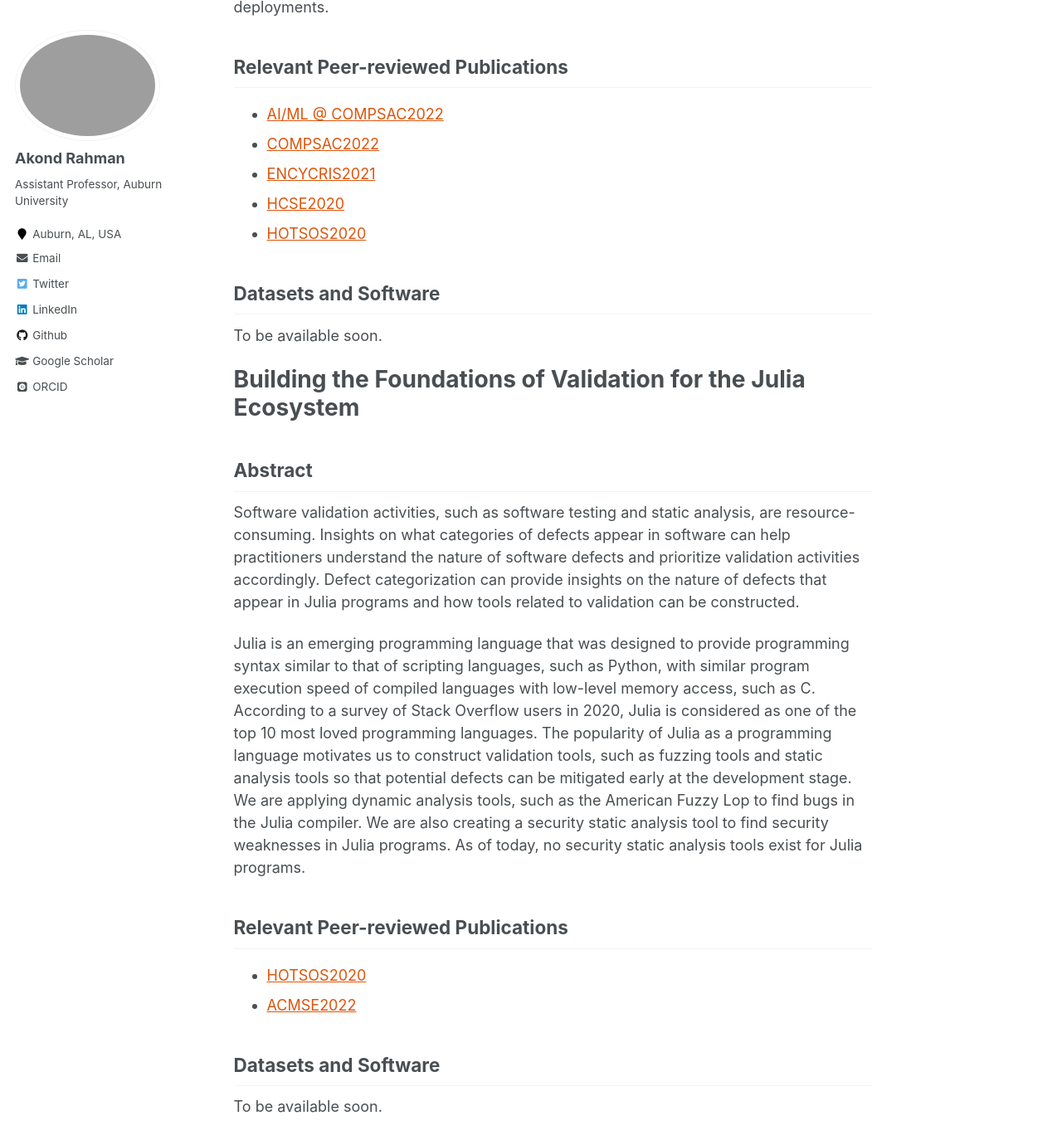
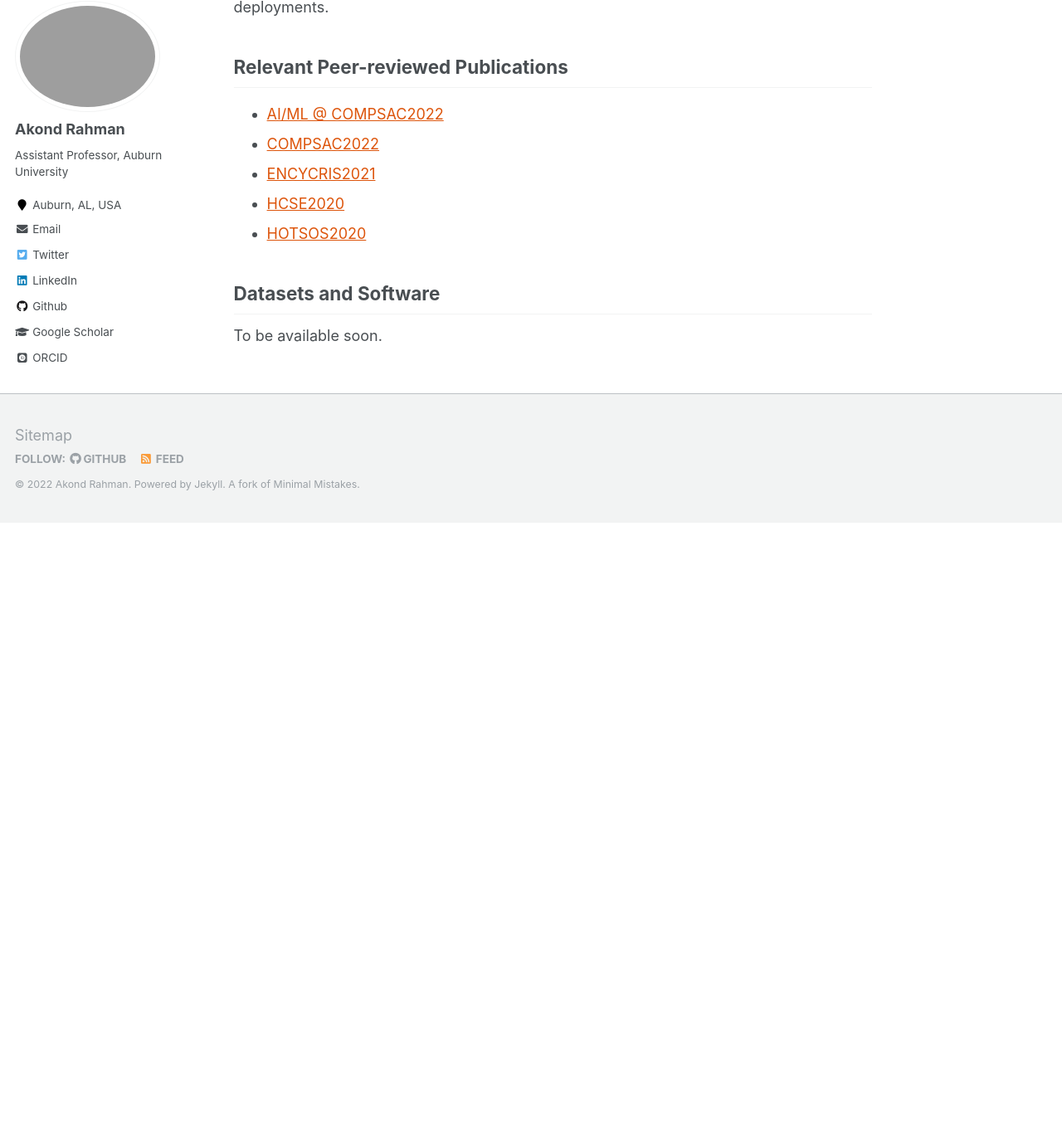
Before and after one commit to akondrahman/akondrahman.github.io, a Jekyll site: the page built from _pages/projects.md, in a window 1280 px wide and 1400 px high, scrolled down 2831 px. Shown: the top 1380 px of the window at 83% size. Built offline with Jekyll 4.4.1, drawn with Linux system fonts in a browser that asks for light colours; some web fonts are replaced; after the commit the page ends 3461 px from its top, so only the background shows below that; some of the changed lines change nothing that is shown; some of the changed text lies outside the part shown.

Commit message:
no more tennessee tech

```diff
--- a/_pages/projects.md
+++ b/_pages/projects.md
@@ -5,7 +5,7 @@
 author_profile: true
 ---
 
-The **P**ractical and **A**ctionable **S**oftware **E**ngineering **R**esearch (**PASER**) group at Tennessee Tech University is currently pursuing the following research projects.
+The **P**ractical and **A**ctionable **S**oftware **E**ngineering **R**esearch (**PASER**) group at Auburn University is currently pursuing the following research projects.
 
 
 
@@ -88,7 +88,7 @@
 To be available soon.
 
 
-Building the Foundations of Validation for the Julia Ecosystem
+<!-- Building the Foundations of Validation for the Julia Ecosystem
 ======
 
 Abstract
@@ -105,3 +105,5 @@
 Datasets and Software
 ---
 To be available soon.
+
+-->
```
